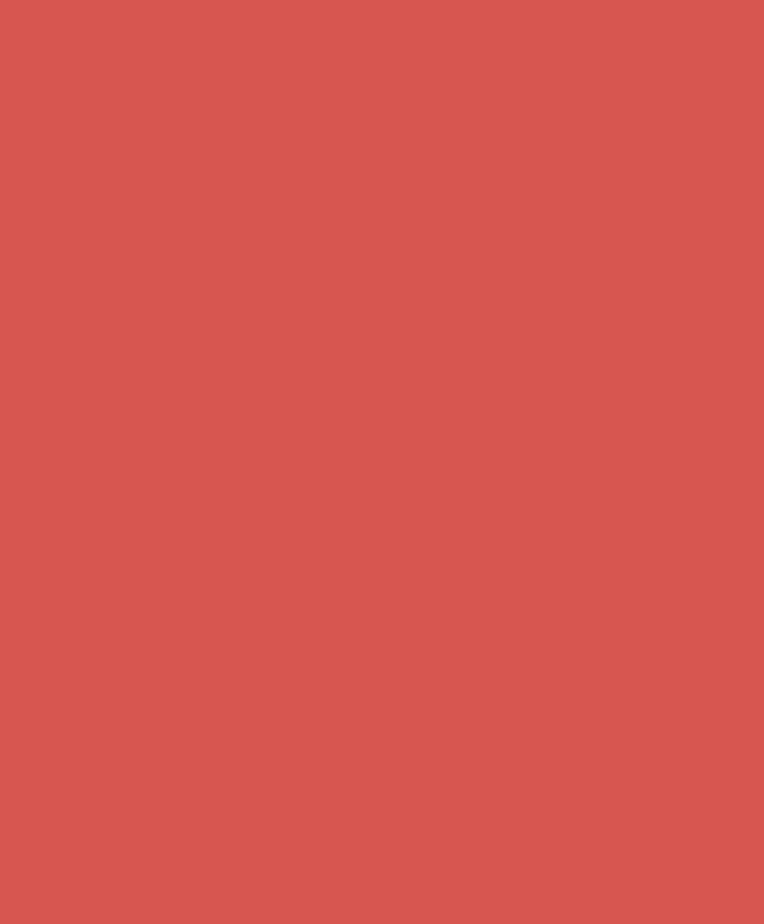
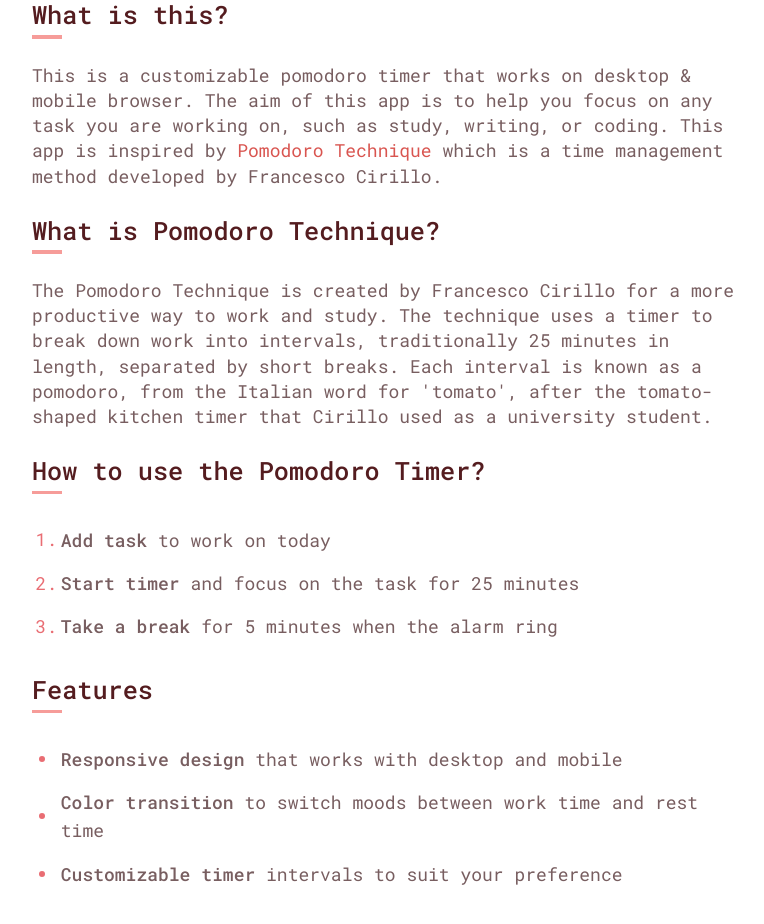
Before and after one commit to KozloffKirill/pomodoro-timer, a React (Create React App) app: page / in a window 1280 px wide. Shown: the part 620-1544 px from the top of the page, without its empty margins (248-1012 px from the left). Before the commit the page ends 800 px from the top, so only its background shows below. Built offline with nearby package versions, Linux system fonts and the light colour scheme; the HTML template or start-up script is replaced by a standard one.

Commit message:
created and implemented PomodoroInfo component

```diff
--- a/src/App.js
+++ b/src/App.js
@@ -1,5 +1,6 @@
 import './App.css';
 import Header from './components/Header/Header';
+import PomodoroInfo from './components/PomodoroInfo/PomodoroInfo';
 import PomodoroTimer from './components/PomodoroTimer/PomodoroTimer';
 
 function App() {
@@ -8,6 +9,7 @@ function App() {
       <Header text="Pomodoro Timer" />
       <main>
         <PomodoroTimer />
+        <PomodoroInfo />
       </main>
     </div>
   );
--- a/src/components/Header/Header.jsx
+++ b/src/components/Header/Header.jsx
@@ -6,7 +6,7 @@ const Header = ({ text }) => {
    return (
       <header className={styles.Header}>
          <div className={styles.wrapper}>
-            <h1 className={styles.name}>{text}</h1>
+            <p className={styles.name}>{text}</p>
          </div>
       </header>
    );
--- /dev/null
+++ b/src/components/PomodoroInfo/PomodoroInfo.jsx
@@ -0,0 +1,56 @@
+import React from "react";
+import styles from "./PomodoroInfo.module.css";
+
+const PomodoroInfo = () => {
+
+   return (
+      <section className={styles.PomodoroInfo}>
+         <div className={styles.wrapper}>
+            <h1>An online Pomodoro Timer to boost your productivity</h1>
+            <article className={styles.article}>
+               <h2 className={styles.header}>What is this?</h2>
+               <p className={styles.content}>
+                  This is a customizable pomodoro timer that works on desktop &
+                  mobile browser. The aim of this app is to help you focus on any task you
+                  are working on, such as study, writing, or coding. This app is inspired by <a href="https://francescocirillo.com/pages/pomodoro-technique" target="_blank">Pomodoro Technique</a> which
+                  is a time management method developed by
+                  Francesco Cirillo.
+               </p>
+            </article>
+            <article className={styles.article}>
+               <h2 className={styles.header}>What is Pomodoro Technique?</h2>
+               <p className={styles.content}>
+                  The Pomodoro Technique is created by Francesco Cirillo for a more
+                  productive way to work and study. The technique uses a timer to break
+                  down work into intervals, traditionally 25 minutes in length, separated by
+                  short breaks. Each interval is known as a pomodoro, from the Italian word
+                  for 'tomato', after the tomato-shaped kitchen timer that Cirillo used as a
+                  university student.
+               </p>
+            </article>
+            <article className={styles.article}>
+               <h2 className={styles.header}>How to use the Pomodoro Timer?</h2>
+               <p className={styles.content}>
+                  <ol className={styles.sequencingList}>
+                     <li className={styles.sequencingItem}><strong>Add task</strong> to work on today</li>
+                     <li className={styles.sequencingItem}><strong>Start timer</strong> and focus on the task for 25 minutes</li>
+                     <li className={styles.sequencingItem}><strong>Take a break</strong> for 5 minutes when the alarm ring</li>
+                  </ol>
+               </p>
+            </article>
+            <article className={styles.article}>
+               <h2 className={styles.header}>Features</h2>
+               <p className={styles.content}>
+                  <ul className={styles.featureList}>
+                     <li className={styles.featureItem}><strong>Responsive design</strong> that works with desktop and mobile</li>
+                     <li className={styles.featureItem}><strong>Color transition</strong> to switch moods between work time and rest time</li>
+                     <li className={styles.featureItem}><strong>Customizable timer</strong> intervals to suit your preference</li>
+                  </ul>
+               </p>
+            </article>
+         </div >
+      </section >
+   );
+};
+
+export default PomodoroInfo;
--- /dev/null
+++ b/src/components/PomodoroInfo/PomodoroInfo.module.css
@@ -0,0 +1,103 @@
+.PomodoroInfo {
+   background-color: #fff;
+   padding: 2em 1em 1.6em 1em;
+}
+
+.wrapper {
+   max-width: 720px;
+   margin: 0 auto;
+}
+
+h1 {
+   font-size: 1.8em;
+   line-height: 1.4em;
+   font-weight: 700;
+   color: rgb(84, 28, 31);
+   margin-bottom: 1.2em;
+}
+
+.article:not(:last-child) {
+   margin-bottom: 1.6em;
+}
+
+.header {
+   position: relative;
+   font-size: 1.4em;
+   font-weight: 500;
+   color: rgb(84, 28, 31);
+   padding-bottom: 1.4em;
+}
+
+.header::after {
+   content: "";
+   display: block;
+   background-color: rgb(240, 91, 86);
+   width: 1.2em;
+   height: 0.14em;
+   position: absolute;
+   bottom: 40%;
+   left: 0;
+   opacity: 0.6;
+}
+
+.content {
+   line-height: 1.4em;
+   color: rgb(120, 94, 96);
+   white-space: pre-line;
+}
+
+.content a {
+   color: rgb(217, 85, 80);
+   text-decoration: none;
+}
+
+.sequencingList {
+   padding-left: 1.6em;
+   counter-reset: num;
+}
+
+.sequencingItem {
+   line-height: 1.6em;
+   padding: 0.4em 0;
+   position: relative;
+}
+
+.sequencingItem::before {
+   content: counter(num)'.';
+   counter-increment: num;
+   display: inline-block;
+   position: absolute;
+   left: -1.4em;
+   bottom: 50%;
+   transform: translateY(50%);
+   color: rgb(233, 109, 115);
+}
+
+.featureList {
+   padding-left: 1.6em;
+}
+
+.featureItem {
+   line-height: 1.6em;
+   padding: 0.4em 0;
+   position: relative;
+}
+
+.featureItem::before {
+   content: "";
+   display: block;
+   width: 6px;
+   height: 6px;
+   border-radius: 100%;
+   background-color: rgb(233, 109, 115);
+   position: absolute;
+   left: -1.2em;
+   bottom: 50%;
+   transform: translateY(50%);
+
+}
+
+.featureItem strong, .sequencingItem strong {
+   color: rgb(120, 94, 96);
+   font-weight: 500;
+}
--- a/src/components/PomodoroTimer/PomodoroTimer.jsx
+++ b/src/components/PomodoroTimer/PomodoroTimer.jsx
@@ -5,7 +5,7 @@ import Skip from "../../assets/img/skip.png";
 
 const PomodoroTimer = () => {
    const [seconds, setSeconds] = useState(0);
-   const [minutes, setMinutes] = useState(20);
+   const [minutes, setMinutes] = useState(25);
    const [isPaused, setIsPaused] = useState(true);
    const [mode, setMode] = useState(Mode.pomodoro);
    const [number, setNumber] = useState(1);
@@ -51,12 +51,12 @@ const PomodoroTimer = () => {
          case Mode.shortBreak:
             setMode(Mode.pomodoro);
             setSeconds(0);
-            setMinutes(20);
+            setMinutes(25);
             break;
          case Mode.longBreak:
             setMode(Mode.pomodoro);
             setSeconds(0);
-            setMinutes(20);
+            setMinutes(25);
             break;
          default:
             break;
--- a/src/components/PomodoroTimer/PomodoroTimer.module.css
+++ b/src/components/PomodoroTimer/PomodoroTimer.module.css
@@ -1,4 +1,6 @@
-.PomodoroTimer {}
+.PomodoroTimer {
+   margin-bottom: 2.4em;
+}
 
 .wrapper {
    max-width: 620px;
```
